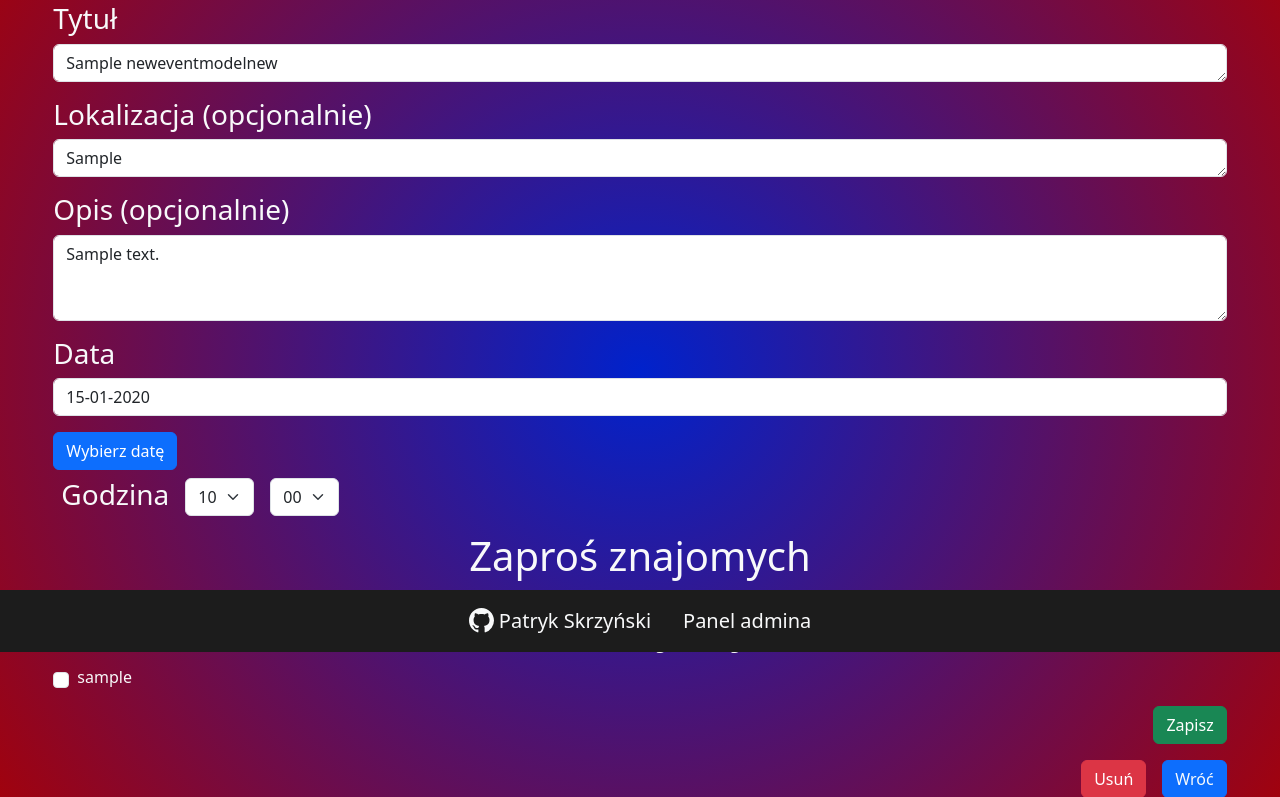
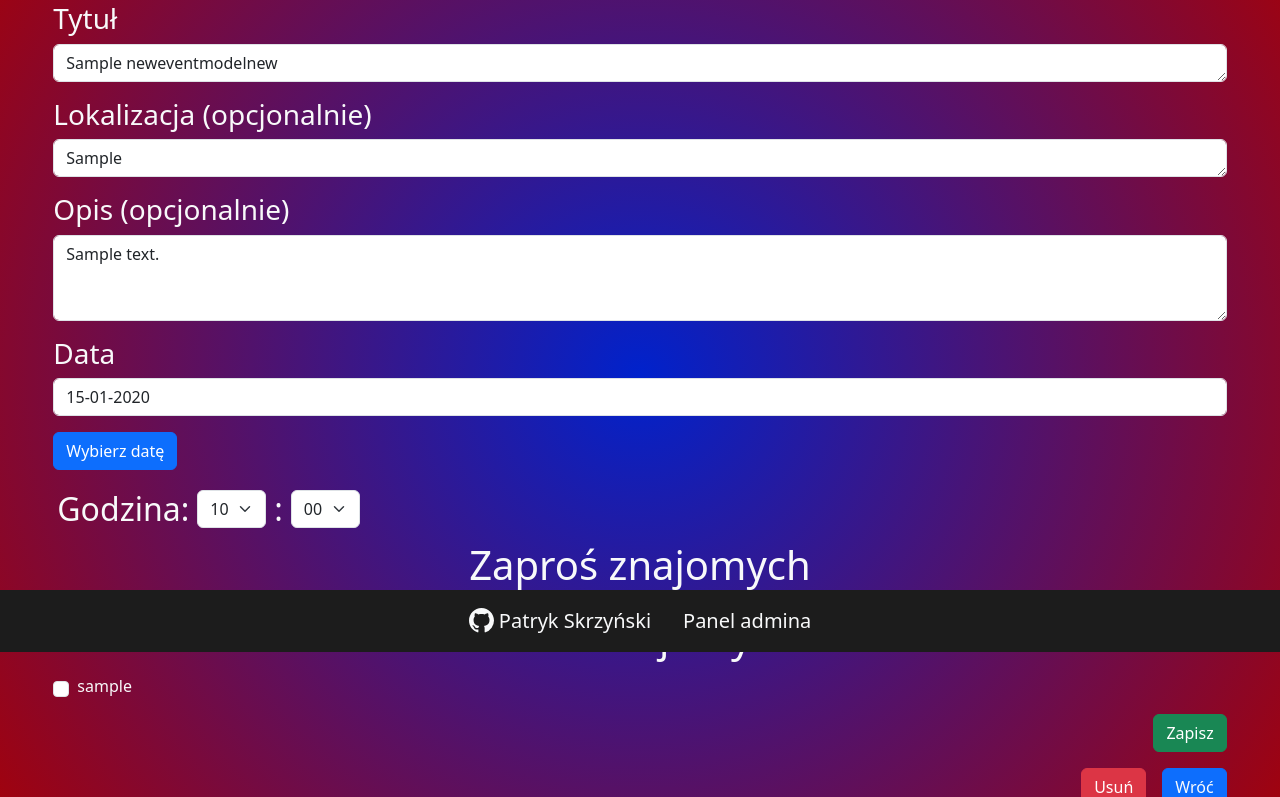
Before and after one commit to skrzypa/mysite, a Django app: page /meetings_edit_event/1/ in a window 1280 px wide. Shown: the part 148-945 px from the top of the page. Run offline with Django 4.2, Linux system fonts and the light colour scheme; a user stored in the database is signed in; tables that the repository leaves empty hold one stand-in row (values such as "Sample post"); parts of the project's set-up code (start-up, migrations or seed data) failed here and were passed over; some libraries are stand-ins or nearby versions.

```diff
--- a/my_apps/templates/my_apps/meetings_edit_event.html
+++ b/my_apps/templates/my_apps/meetings_edit_event.html
@@ -41,17 +41,16 @@
             </button>
         </div>
 
-        <div>
-
+        <div style="margin-top: 1rem;">
             <div class="dropdown">
                 <div class="form-group d-flex flex-row flex-wrap">
-                    <div class="flex-col m-2">
-                        <label class="h3 m-0 p-0">
-                            {{ form_new_event.event_time.label }}
+                    <div class="flex-col m-1">
+                        <label class="h2 m-0 p-0">
+                            {{ form_new_event.event_time.label }}:
                         </label>
                     </div>
 
-                    <div class="flex-col m-2">
+                    <div class="flex-col m-1">
                         <select class="form-select" name="selected_hour">
                             {% for h in hours %}
                                 {% if h == event_time.0 %}
@@ -63,7 +62,13 @@
                         </select>
                     </div>
 
-                    <div class="flex-col m-2">
+                    <div class="flex-col m-1">
+                        <label class="h2 m-0 p-0">
+                            :
+                        </label>
+                    </div>
+
+                    <div class="flex-col m-1">
                         <select class="form-select" name="selected_minute">
                             {% for m in minutes %}
                                 {% if m == event_time.1 %}
@@ -74,11 +79,8 @@
                             {% endfor %}
                         </select>
                     </div>
-
                 </div>
-
             </div>
-
         </div>
 
         <div class="text-center mt-2 mb-2">
@@ -166,6 +168,11 @@
                                     {% else %}
                                         <th class="text-center" style="margin: 0; padding: 0.15rem;">
                                             <button data-bs-dismiss="modal"
+                                            {% if today_date.0 == year and today_date.1 == month and today_date.2 == day %}
+                                            class="btn btn-sm btn-success date-link"
+                                            {% else %}
+                                            class="btn btn-sm btn-primary date-link"
+                                            {% endif %}
                                             class="btn btn-sm btn-primary date-link"
                                             value="{{ day }}/{{ forloop.parentloop.parentloop.counter }}/{{ year }}"
                                             style="width: 100%">
@@ -211,9 +218,8 @@
 
 <script>
     $(function() {
-        // Funkcja, która reaguje na kliknięcie na datę
         $('.date-link').click(function(event) {
-            event.preventDefault(); // Zatrzymuje domyślne zachowanie przycisku
+            event.preventDefault();
             var dateParts = $(this).val().split('/');
             var selectedDate = dateParts[0] + '-' + dateParts[1].padStart(2, '0') + '-' + dateParts[2];
             $("#id_event_date").val(selectedDate);
--- a/my_apps/views.py
+++ b/my_apps/views.py
@@ -186,9 +186,10 @@ def meetings_homepage(request: WSGIRequest):
     meetings = Meetings()
     current_user = request.user
     current_user_id = current_user.id
+    year_choosen = request.POST.get('year_button', str(meetings.year_today))
 
-    my_events: QuerySet[NewEventModelNew] =         NewEventModelNew.objects.filter(owner = current_user_id)
-    my_invitations: QuerySet[NewEventModelNew] =    NewEventModelNew.objects.filter(invitedtoeventmodelnew__invited_friend = current_user_id)
+    my_events: QuerySet[NewEventModelNew] =         NewEventModelNew.objects.filter(owner = current_user_id, event_date__year = year_choosen)
+    my_invitations: QuerySet[NewEventModelNew] =    NewEventModelNew.objects.filter(invitedtoeventmodelnew__invited_friend = current_user_id, event_date__year = year_choosen)
 
     all_events = my_events.union(my_invitations).order_by('event_date', 'event_time')
 
@@ -233,7 +234,6 @@ def meetings_homepage(request: WSGIRequest):
             )
 
 
-    year_choosen = request.POST.get('year_button', str(meetings.year_today))
     if request.method == 'POST':
 
         for m in messages.get_messages(request):
@@ -258,12 +258,6 @@ def meetings_homepage(request: WSGIRequest):
             invitation.save()
 
             return redirect(to= 'my_apps:meetings_calendar')
-
-        elif 'year_button' in request.POST:
-            year_choosen = int(request.POST['year_button'])
-
-    else:
-        year_choosen = meetings.year_today
 
 
     return render(
@@ -335,6 +329,8 @@ def new_event(request: WSGIRequest, year: str):
             'minutes':              meetings.minutes,
             'friends':              friends,
             'days':                 meetings.days,
+            'year_range':           meetings.year_range,
+            'today_date':           [str(meetings.date_today.year), str(meetings.months[int(meetings.date_today.month) - 1]), str(meetings.date_today.day).zfill(2)],
         }
     )
 
@@ -410,6 +406,7 @@ def edit_event(request: WSGIRequest, id):
             'invited_friends':      invited,
             'rest_friends':         rest_friends,
             'days':                 meetings.days,
+            'today_date':           [str(meetings.date_today.year), str(meetings.months[int(meetings.date_today.month) - 1]), str(meetings.date_today.day).zfill(2)],
         },
     )
 
```
Also changed, not shown: my_apps/templates/my_apps/meetings_new_event.html (+16 -2 lines).
